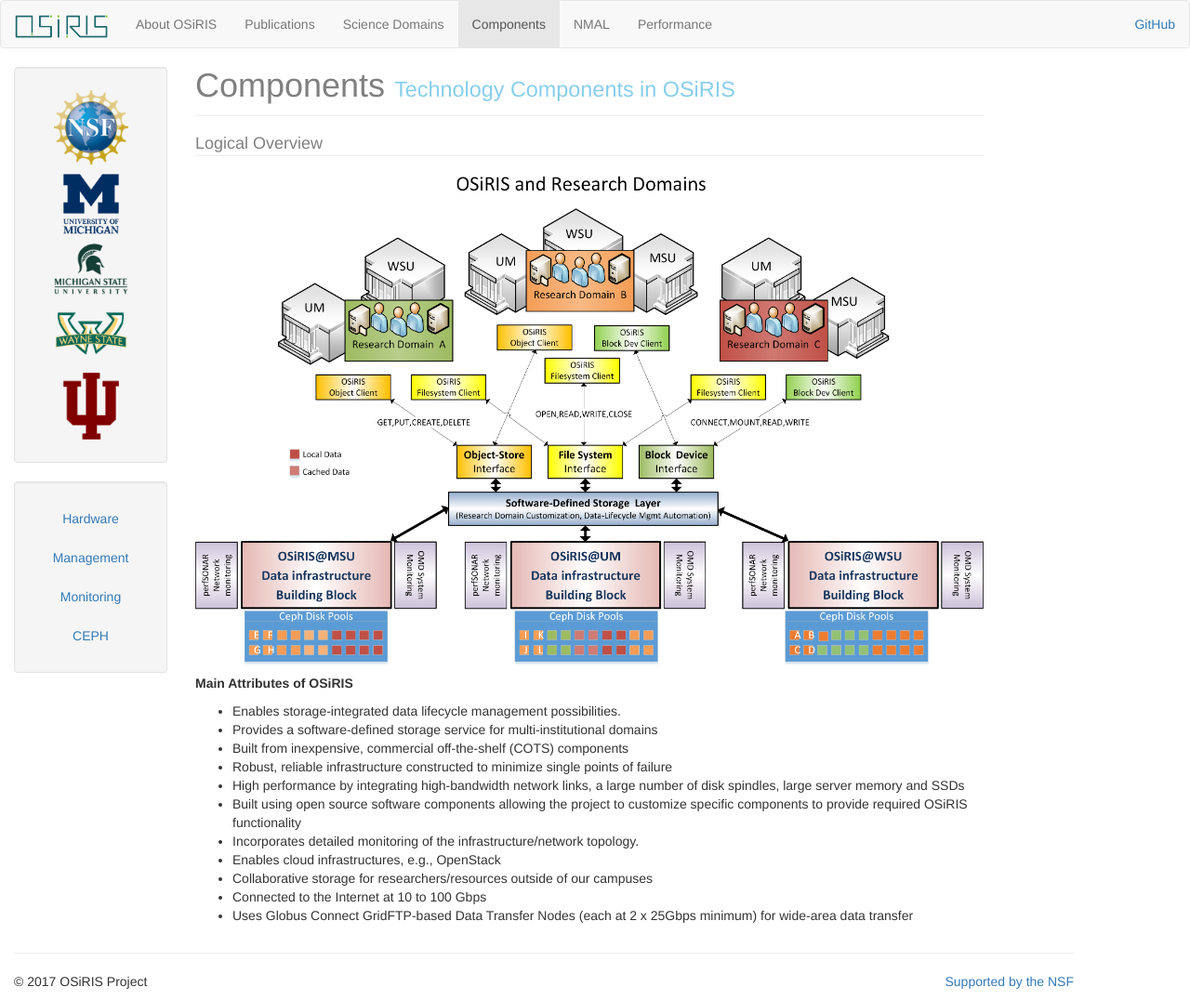
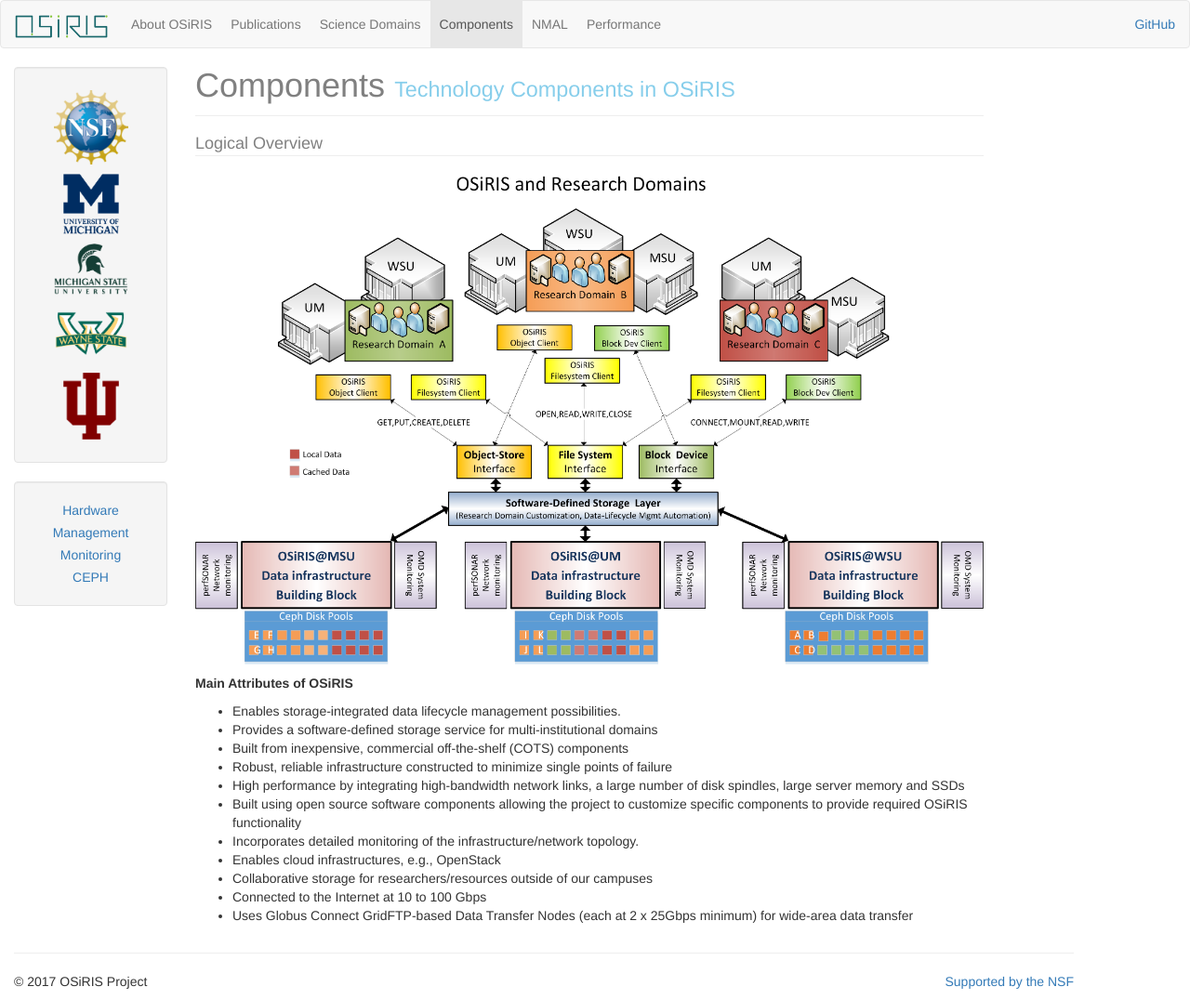
Before and after one commit to MI-OSiRIS/mi-osiris.github.io, a Jekyll site: the page built from components/index.md, in a window 1280 px wide. Shown: the whole page at 93% size. Built offline with Jekyll 4.4.1, drawn with Linux system fonts in a browser that asks for light colours.

Commit message:
Tighten up spacing on some menu elements

```diff
--- a/assets/css/style.css
+++ b/assets/css/style.css
@@ -108,6 +108,16 @@
   border: 1px solid #4c964d;
   color: #FFF; }
 
+/* over-ride default nav padding */
+  .nav-stacked>li>a {
+    padding: 1px 0px;
+  }
+
+  .navbar-nav>li>a {
+    padding-left: 10px;
+    padding-right: 10px;
+  }
+
  #sb_um {
       width: 70px;
     }
```
